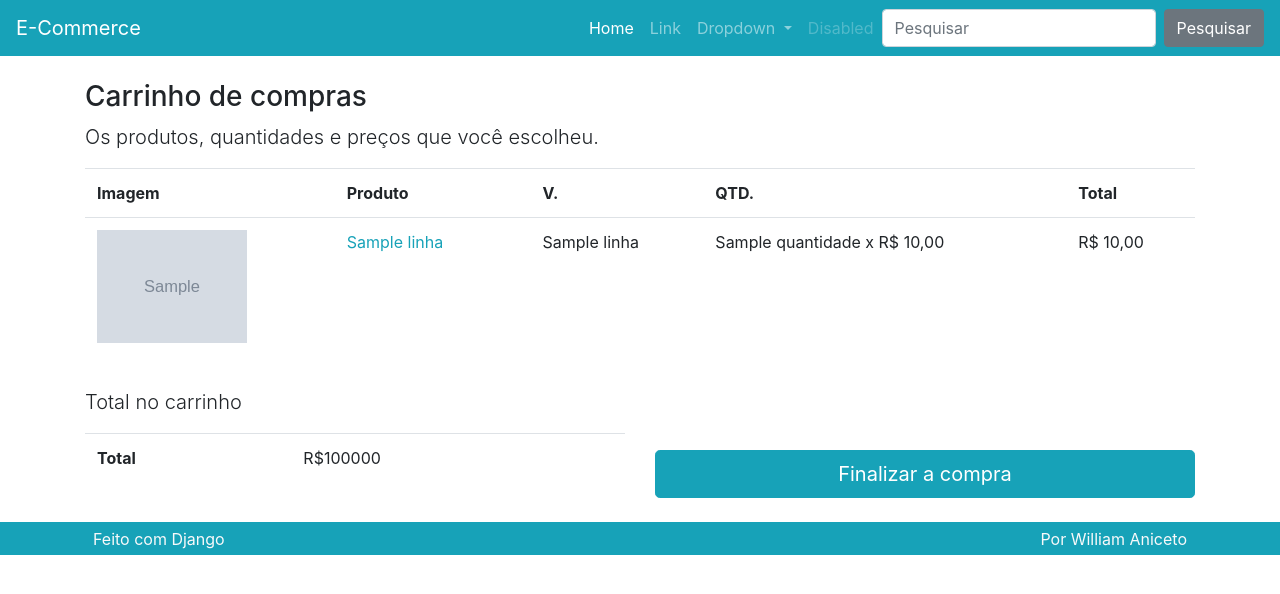
After one commit to WillCrystian/EComerce, a Django app: template produto/templates/carrinho.html in a window 1280 px wide. The commit adds this page. Shown: the top 594 px of the page. Run offline with Django 4.2, Linux system fonts and the light colour scheme; the template is opened without the code that fills it: most values are stand-ins (such as "Sample title", 1, 10 or a date in 2020); grey boxes marked "Sample" are stand-in pictures; parts of the project's set-up code (start-up, migrations or seed data) failed here and were passed over; some libraries are stand-ins or nearby versions.

Commit message:
pagina do carrinho e deletando itens do carrinho

```diff
--- /dev/null
+++ b/produto/templates/carrinho.html
@@ -0,0 +1,100 @@
+{% extends 'base.html' %}
+{% load filters %}
+{% load static %}
+
+{% block title %}Carrinho{% endblock title %}
+
+{% block body %}
+
+
+{% include 'parciais/_messages.html' %}
+{% if carrinho %}
+<div class="row mt-3">
+    <div class="col">
+        <h3>Carrinho de compras</h3>
+        <p class="lead">Os produtos, quantidades e preços que você escolheu.</p>
+
+        <div class="table-responsive">
+            <table class="table">
+                <tr>
+                    <th class="d-none d-lg-block">Imagem</th>
+                    <th>Produto</th>
+                    <th>V.</th>
+                    <th>QTD.</th>
+                    <th>Total</th>
+                </tr>
+
+                {% for linha in carrinho.values %}
+
+                <tr>
+                    <td class="d-none d-lg-block">
+
+                        <img class="cart-img" src="{% get_media_prefix %}{{linha.imagem}}">
+                    </td>
+                    <td>
+                        <a href="{% url 'produto:detalhe' linha.slug %}">
+                        {{linha.produto_nome}}
+                        </a>
+                        <a class="ml-3" href="{% url 'produto:removerdocarrinho' %}?vid={{linha.variacao_id}}">
+                            <i class="fas fa-times-circle text-danger" aria-hidden="true"></i>
+                        </a>
+                    </td>
+                    <td>{{linha.variacao_nome}}</td>
+
+                    <td>{{linha.quantidade}} x
+                        {% if linha.preco_unitario_promocional %}
+                            {{linha.preco_unitario_promocional|estilo_moeda}}
+                        {% else %}
+                            {{linha.preco_unitario|estilo_moeda}}
+                        {% endif %}
+
+                    </td>
+
+                    {% if linha.preco_quantitativo_promocional %}
+                        <td>{{linha.preco_quantitativo_promocional|estilo_moeda}}</td>
+                    {% else %}
+                        <td>{{linha.preco_quantitativo|estilo_moeda}}</td>
+                    {% endif %}
+                </tr>
+
+                {% endfor %}
+
+
+            </table>
+        </div>
+    </div>
+</div>
+
+
+
+<div class="row mt-3">
+    <div class="col-lg">
+        <p class='lead'>Total no carrinho</p>
+
+        <div class='table-responsive'>
+            <table class="table">
+                <tr>
+                    <td class="font-weight-bold">Total</td>
+                    <td>R$100000</td>
+                </tr>
+            </table>
+        </div>
+    </div>
+    <div class="col-lg mt-auto">
+        <a class="btn btn-lg btn-block btn-primary" href="#">
+            Finalizar a compra
+        </a>
+    </div>
+</div>
+
+{% else %}
+<div class="row mt-3">
+    <div class="col">
+        <h3>Carrinho vazio</h3>
+        <p class="lead">Não a produtos no carrinho.</p>
+    </div>
+</div>
+
+{% endif %}
+
+{% endblock body %}
--- a/produto/templates/detalhe.html
+++ b/produto/templates/detalhe.html
@@ -6,6 +6,7 @@
 {% block title %}{{produto.nome}}{% endblock title %}
 
 {% block body %}
+{% include 'parciais/_messages.html' %}
 <div class="row">
     <div class="col-lg-12">
         <div class="row">
--- a/produto/templatetags/filters.py
+++ b/produto/templatetags/filters.py
@@ -1,7 +1,12 @@
 from django import template
+from utils import utils
 
 register = template.Library()
 
 @register.filter(name='estilo_moeda')
 def estilo_moeda(valor):
-    return f'R$ {valor:.2f}'.replace('.',',')
+    return utils.estilo_moeda(valor)
+
+@register.filter
+def cart_total_quant(carrinho):
+    return utils.cart_total_quant(carrinho)
--- a/templates/parciais/_nav.html
+++ b/templates/parciais/_nav.html
@@ -1,3 +1,4 @@
+{% load filters %}
 <nav class="navbar navbar-dark bg-primary navbar-expand-lg">
     <a class="navbar-brand" href="{% url 'produto:lista' %}">E-Commerce</a>
     <button class="navbar-toggler" type="button" data-toggle="collapse" data-target="#navbarSupportedContent"
@@ -28,19 +29,23 @@
             <li class="nav-item">
                 <a class="nav-link disabled" href="#">Disabled</a>
             </li>
+
+            {% if request.session.carrinho %}
                 <li class="nav-item">
-                <a class="nav-link nav-cart-link active" href="#">
+                    <a class="nav-link nav-cart-link active" href="{% url 'produto:carrinho' %}">
                         <span class="nav-cart-text mr-1">
                             Carrinho
                         </span>
                         <span class="nav-cart-count mr-1">
-                        <strong>109x</strong>
+                            <strong>{{request.session.carrinho|cart_total_quant}}x</strong>
                         </span>
                         <span class="nav-cart-icon mr-2">
                             <i class="fas fa-shopping-cart"></i>
                         </span>
                     </a>
                 </li>
+            {% endif %}
+
         </ul>
         <form class="form-inline my-2 my-lg-0">
             <input class="form-control mr-sm-2" type="search" placeholder="Pesquisar" aria-label="Search">
--- /dev/null
+++ b/utils/utils.py
@@ -0,0 +1,6 @@
+def cart_total_quant(carrinho):
+    quant_total = sum([item['quantidade'] for item in carrinho.values()])
+    return quant_total
+
+def estilo_moeda(valor):
+    return f'R$ {valor:.2f}'.replace('.',',')
```
Also changed, not shown: produto/views.py (+76 -10 lines). Lines whose indentation alone changed are shown as unchanged.
